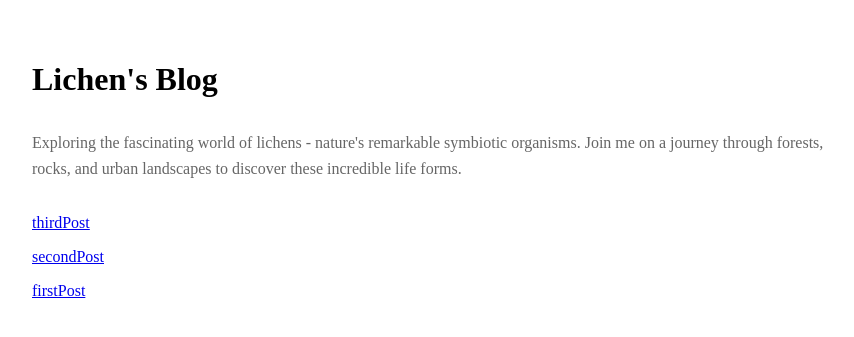
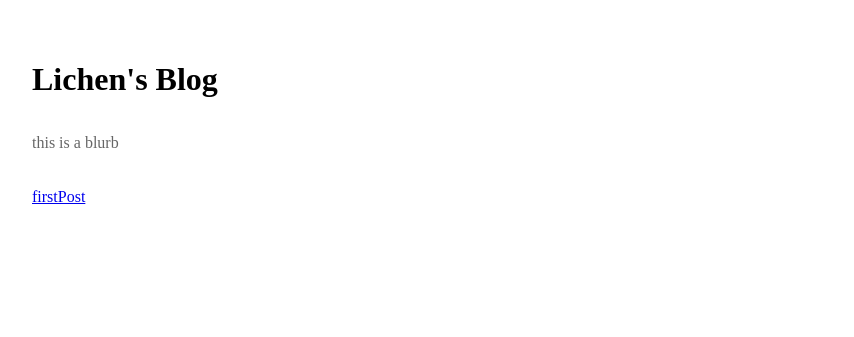
Before and after one commit to Lichen-Dev/website, a Flask app: page / in a window 1280 px wide. Shown: the top 337 px of the page, without its empty margins (208-1062 px from the left). Run offline with Flask 3, Linux system fonts and the light colour scheme.

Commit message:
dynamic blurb

```diff
--- a/app.py
+++ b/app.py
@@ -21,8 +21,15 @@ def index():
             'title': title,
             'date': creationDate
         })
+        blurb = ''
+        try:
+            with open('posts/blurb.txt', 'r') as f:
+                blurb = f.read().strip()
+        except FileNotFoundError:
+            blurb = "Welcome to my blog!"
 
-    return render_template('index.html', posts=posts)
+
+    return render_template('index.html', posts=posts, blurb=blurb)
 
 @app.route('/post/<postId>')
 def showPost(postId):
@@ -40,4 +47,4 @@ def showPost(postId):
     return render_template('post.html', post=post)
 
 if __name__ == '__main__':
-    app.run(host='0.0.0.0', port=80)
+    app.run(host='0.0.0.0', port=5000)
--- /dev/null
+++ b/posts/blurb.txt
@@ -0,0 +1 @@
+this is a blurb
--- a/templates/index.html
+++ b/templates/index.html
@@ -10,9 +10,7 @@
     <main class="container">
         <h1>Lichen's Blog</h1>
         <p class="blurb">
-            Exploring the fascinating world of lichens - nature's remarkable symbiotic organisms.
-            Join me on a journey through forests, rocks, and urban landscapes to discover these
-            incredible life forms.
+            {{ blurb }}
         </p>
         <ul class="postList">
             {% for post in posts %}
```
Also changed, not shown: posts/secondPost.md (deleted, +0 -1 lines), posts/thirdPost.md (deleted, +0 -5 lines).
